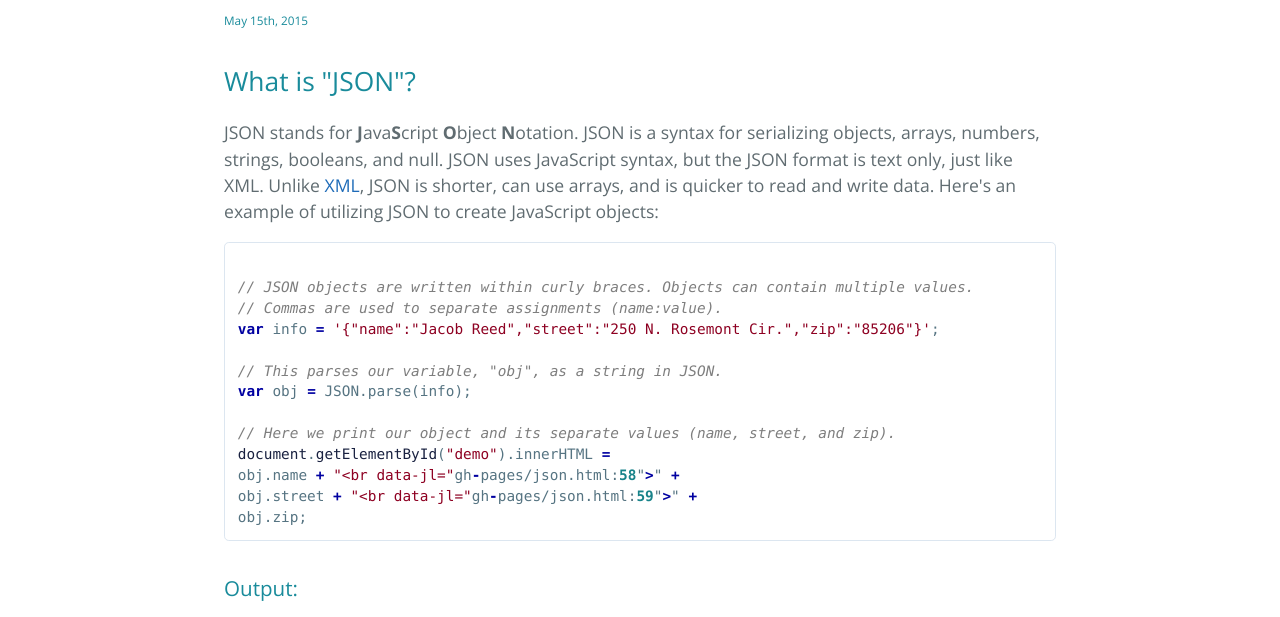
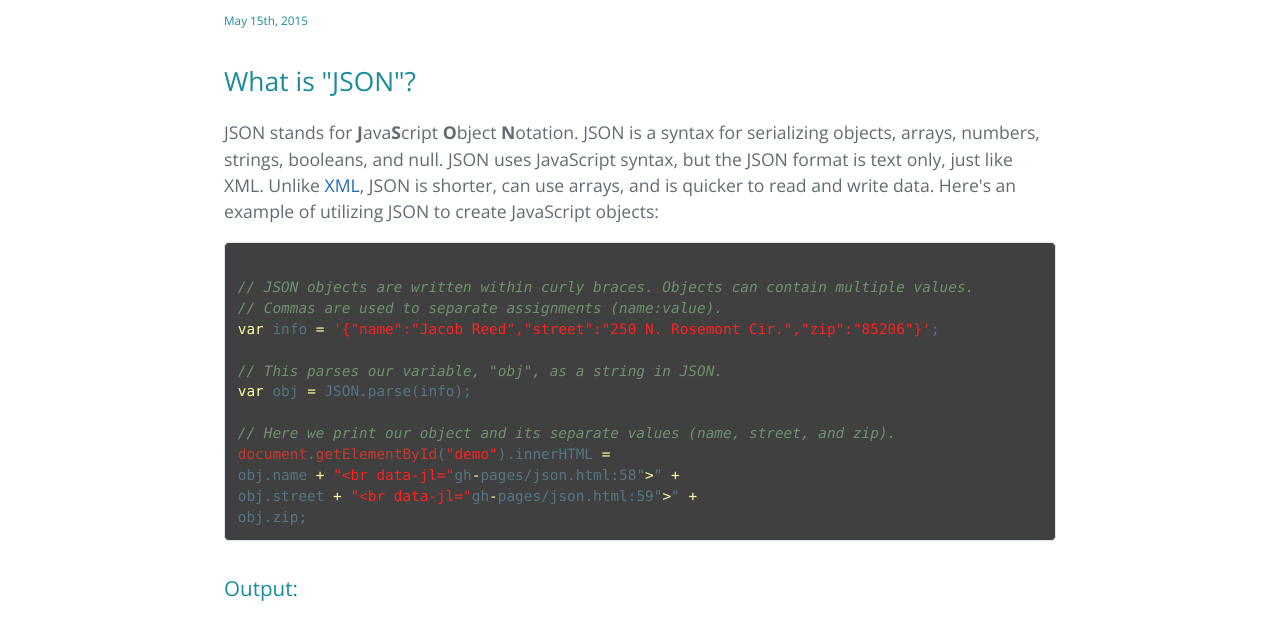
Before and after one commit to Ahuire-Ricardo/reed-jacob.github.io, a plain HTML site: page gh-pages/json.html in a window 1280 px wide. Shown: the part 331-948 px from the top of the page. Drawn offline with nearby package versions, Linux system fonts and the light colour scheme.

Commit message:
Alright, I lied, here's another.

```diff
--- a/gh-pages/stylesheets/theme.css
+++ b/gh-pages/stylesheets/theme.css
@@ -1,45 +1,45 @@
 /**
- * Tricolore theme
+ * Zenburnesque theme
  *
- * @author Jean Nicolas
- * @version 1.0.1
+ * Adapted from Ultraviolet RubyGem
+ *
+ * @author Flinn Mueller
+ * @version 1.0
  */
 pre {
-    background: #FFF;
+    background: #404040;
     word-wrap: break-word;
     margin: 0px;
     padding: 10px;
-    color: #000;
-    font-size: 12px;
+    color: #dedede;
+    font-size: 14px;
     margin-bottom: 20px;
-	line-height: 16px;
 }
 
 pre, code {
-    font-family: 'Monaco', 'Consolas', monospace;
+    font-family: 'Monaco', courier, monospace;
 }
 
 pre .comment {
-    color: #7E7E7E;
-	font-style: italic;
+    color: #709070;
+    font-style: italic;
 }
 
-pre .constant {
-    color: #18838A;
-	font-weight: bold;
+pre .integer {
+    color: #22C0FF;
 }
 
 pre .storage {
-    color: #0000A1;
+    color: #6080FF;
 }
 
+/* This includes regexes */
 pre .string {
-    color: #8E0022;
+    color: #FF2020;
 }
 
 pre .keyword, pre .selector {
-    color: #0000A1;
-	font-weight: bold;
+    color: #ffffa0;
 }
 
 pre .inherited-class {
@@ -47,13 +47,13 @@ pre .inherited-class {
 }
 
 pre .entity {
-    color: #3E853F;
+  color: #F09040;
 }
 
 pre .support {
-    color: #192140;
+    color: #C83730;
 }
 
-pre .variable.global, pre .variable.class, pre .variable.instance {
-    color: #3E853F;
+pre .variable.class {
+  color: #FF8000;
 }
```
